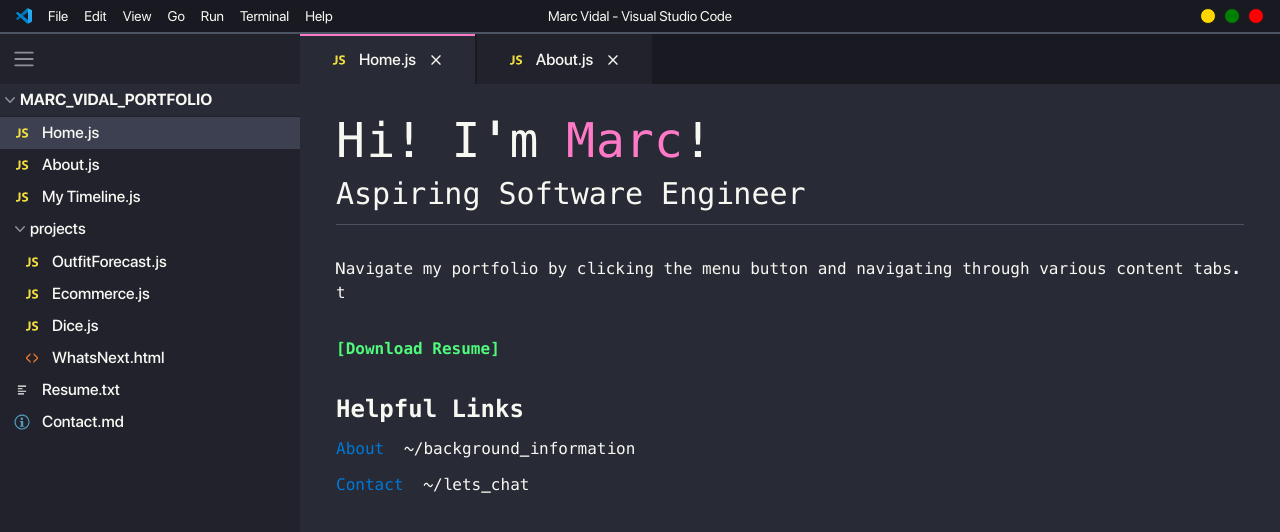
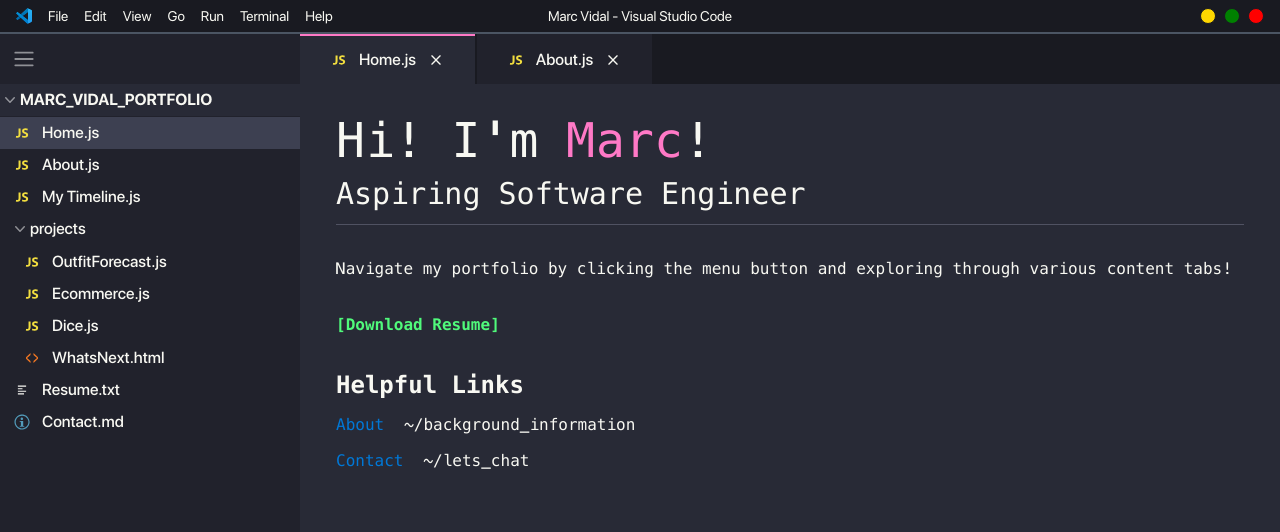
Before and after one commit to MarcVidalCodes/Portfolio, a React (Create React App) app: page / in a window 1280 px wide. Shown: the top 532 px of the page. Built offline with nearby package versions, Linux system fonts and the light colour scheme.

Commit message:
minor changes

```diff
--- a/src/components/Home.js
+++ b/src/components/Home.js
@@ -24,7 +24,7 @@ function Home() {
 
       <Section>
         <Text>
-          Navigate my portfolio by clicking the menu button and navigating through various content tabs. t
+          Navigate my portfolio by clicking the menu button and exploring through various content tabs!
         </Text>
       </Section>
 
```
